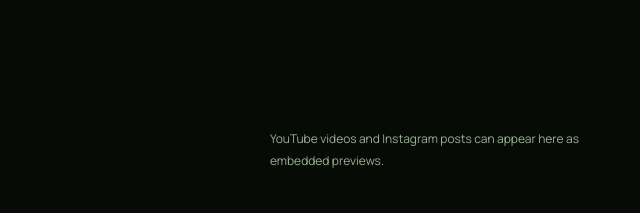
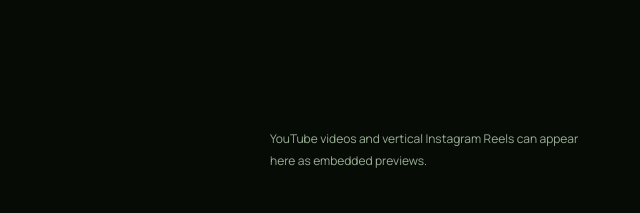
Before and after one commit to Jahid10s/NenoFolio, a plain HTML site: page index.html in a window 1280 px wide. Shown: the part 1920-2133 px from the top of the page, 640-1280 px from the left. Drawn offline with nearby package versions, Linux system fonts and the light colour scheme.

Commit message:
Clarify Instagram Reels in portfolio showcase

```diff
--- a/index.html
+++ b/index.html
@@ -102,7 +102,7 @@
             <p class="eyebrow">02 / ELSEWHERE ON THE INTERNET</p>
             <h2>More from the <span>feed.</span></h2>
           </div>
-          <p class="section-note">YouTube videos and Instagram posts can appear here as embedded previews.</p>
+          <p class="section-note">YouTube videos and vertical Instagram Reels can appear here as embedded previews.</p>
         </div>
         <div class="embed-grid" id="embedGallery">
           <div class="embed-empty">
```
